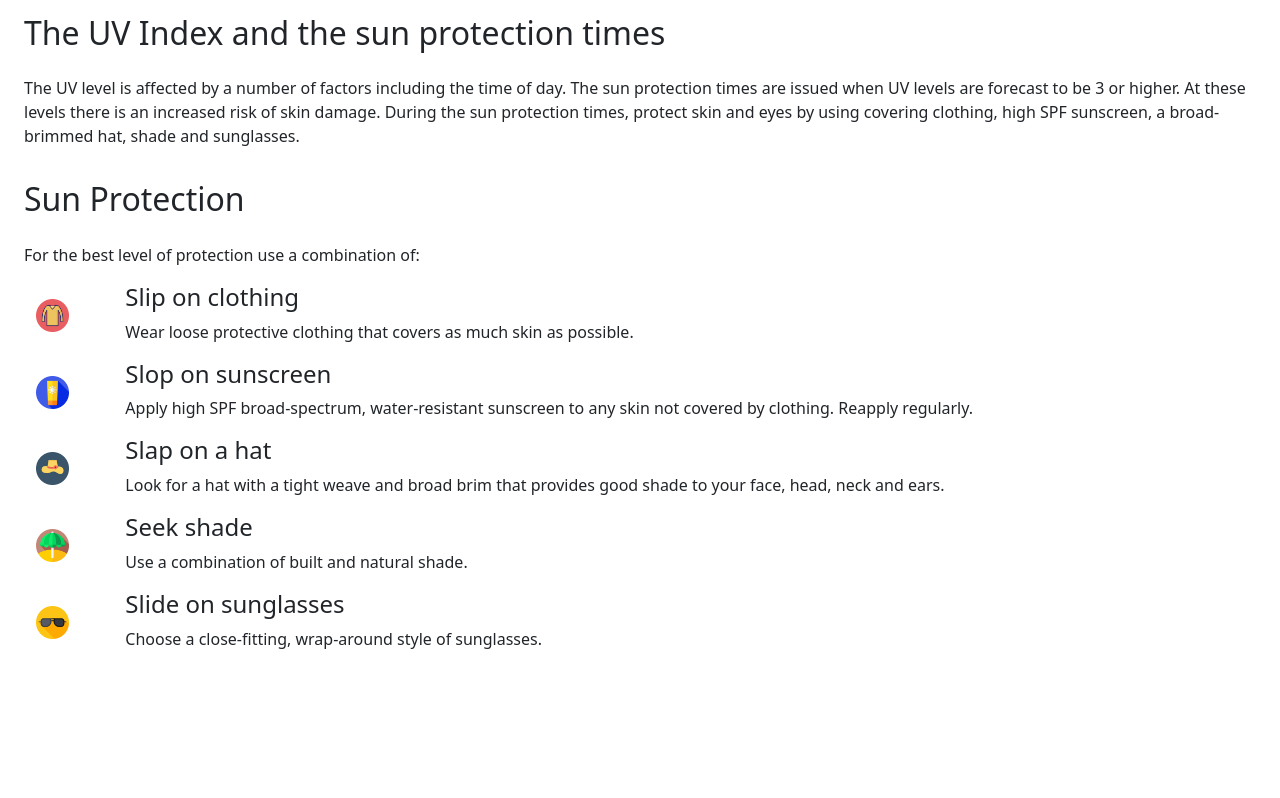
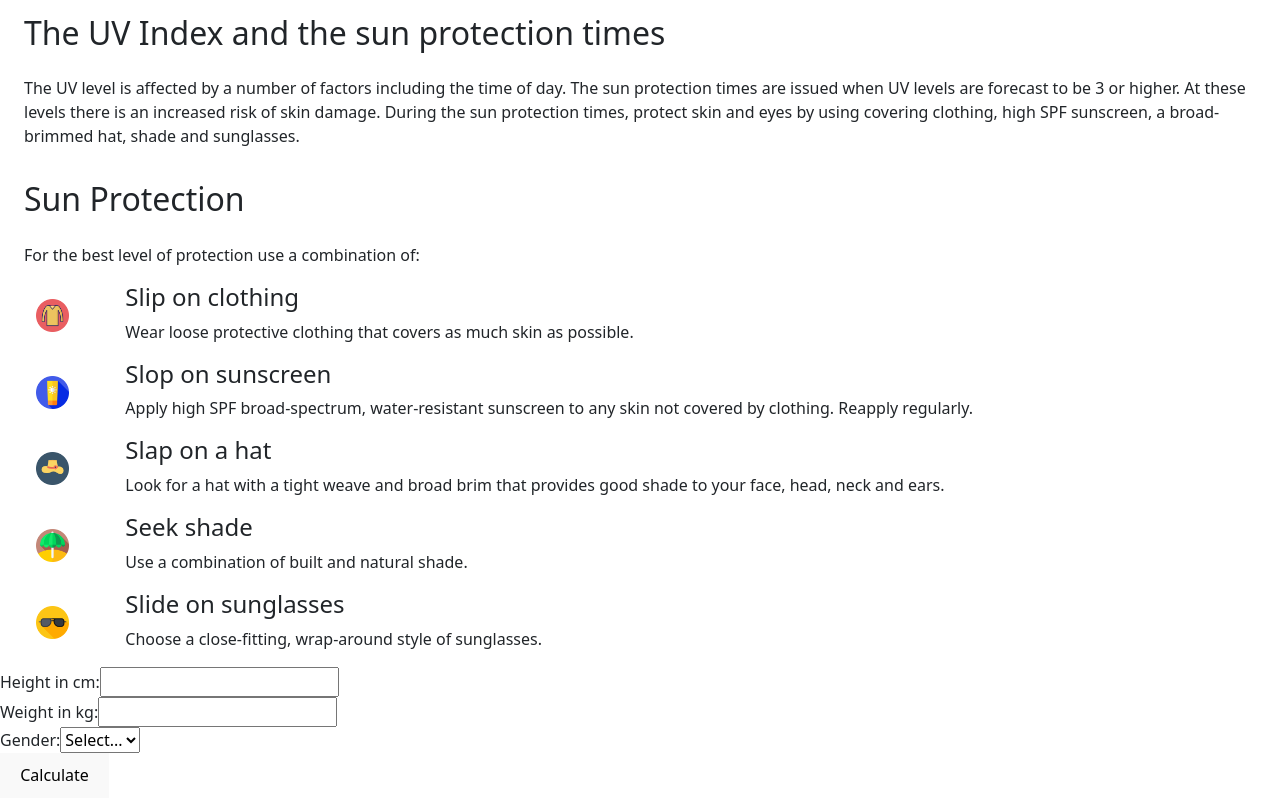
Before and after one commit to FilipMedrala/Team1_IE, a React (Vite) app in the folder vic_sun_app/react-app/: page /info in a window 1280 px wide. Shown: the part 1695-2493 px from the top of the page. Before the commit the page ends 2362 px from the top, so only its background shows below. Built offline with nearby package versions, Linux system fonts and the light colour scheme.

Commit message:
calculator

```diff
--- a/vic_sun_app/react-app/src/App.tsx
+++ b/vic_sun_app/react-app/src/App.tsx
@@ -21,7 +21,7 @@ import {
   // BottomNavigationAction,
 } from '@mui/material';
 import MyArcProgress from './Arc';
-import Info from './Info';
+import {Info} from './Info';
 import './App.css'; // Make sure to include the CSS file
 
 interface WeatherData {
--- a/vic_sun_app/react-app/src/Info.tsx
+++ b/vic_sun_app/react-app/src/Info.tsx
@@ -1,3 +1,4 @@
+import { useState } from 'react'
 import './App.css'
 import hat from './assets/hat.png'
 import map from './assets/map.png'
@@ -5,8 +6,89 @@ import shirt from './assets/shirt.png'
 import suncream from './assets/suncream.png'
 import sunglasses from './assets/sunglasses.png'
 import umbrella from './assets/umbrella.png'
+interface SurfBodProps {
+  heightCm: number;
+  weightKg: number;
+  gender: string;
+}
 
-function Info() {
+const calculateBodySurfaceArea = ({ heightCm, weightKg, gender }: SurfBodProps): number => {
+  let bodySurfaceArea = 0.007184 * Math.pow(heightCm, 0.725) * Math.pow(weightKg, 0.425);
+  if (gender === 'female') {
+    bodySurfaceArea *= 0.84;
+  }
+  return bodySurfaceArea * 10000; // Convert to cm^2
+};
+
+const SunscreenDosageCalculator: React.FC = () => {
+  const [height, setHeight] = useState('');
+  const [weight, setWeight] = useState('');
+  const [gender, setGender] = useState('');
+  const [dosageGrams, setDosageGrams] = useState<number | null>(null);
+  const [dosageTeaspoons, setDosageTeaspoons] = useState<number | null>(null);
+
+  const totalAreaToCoverPct = 8.26 + 5.7 + 16.7;
+
+  const handleSubmit = (e: React.FormEvent<HTMLFormElement>) => {
+    e.preventDefault();
+    const surfaceArea = calculateBodySurfaceArea({
+      heightCm: parseFloat(height),
+      weightKg: parseFloat(weight),
+      gender,
+    });
+    const dosageGm = Math.ceil((2 / 1000) * surfaceArea * Math.round(totalAreaToCoverPct / 100));
+    const dosageTsp = Math.ceil(dosageGm / 4.2);
+
+    setDosageGrams(dosageGm);
+    setDosageTeaspoons(dosageTsp);
+  };
+
+  return (
+    <div>
+      <form onSubmit={handleSubmit}>
+        <div>
+          <label>
+            Height in cm:
+            <input
+              type="number"
+              value={height}
+              onChange={(e) => setHeight(e.target.value)}
+            />
+          </label>
+        </div>
+        <div>
+          <label>
+            Weight in kg:
+            <input
+              type="number"
+              value={weight}
+              onChange={(e) => setWeight(e.target.value)}
+            />
+          </label>
+        </div>
+        <div>
+          <label>
+            Gender:
+            <select value={gender} onChange={(e) => setGender(e.target.value)}>
+              <option value="">Select...</option>
+              <option value="male">Male</option>
+              <option value="female">Female</option>
+            </select>
+          </label>
+        </div>
+        <button type="submit">Calculate</button>
+      </form>
+      {dosageGrams !== null && (
+        <p>Total gram of Sunscreen to Apply for your Height and Weight: {dosageGrams} gm</p>
+      )}
+      {dosageTeaspoons !== null && (
+        <p>Total teaspoon of Sunscreen to Apply for your Height and Weight: {dosageTeaspoons} tsp</p>
+      )}
+    </div>
+  );
+};
+
+export function Info() {
 
   return (
     <>
@@ -101,8 +183,7 @@ During the sun protection times, protect skin and eyes by using covering clothin
       </div>
 
     </div>
+    <SunscreenDosageCalculator />
     </>
   )
 }
-
-export default Info
```
Also changed, not shown: vic_sun_app/react-app/src/ThirdPage.tsx (added).
